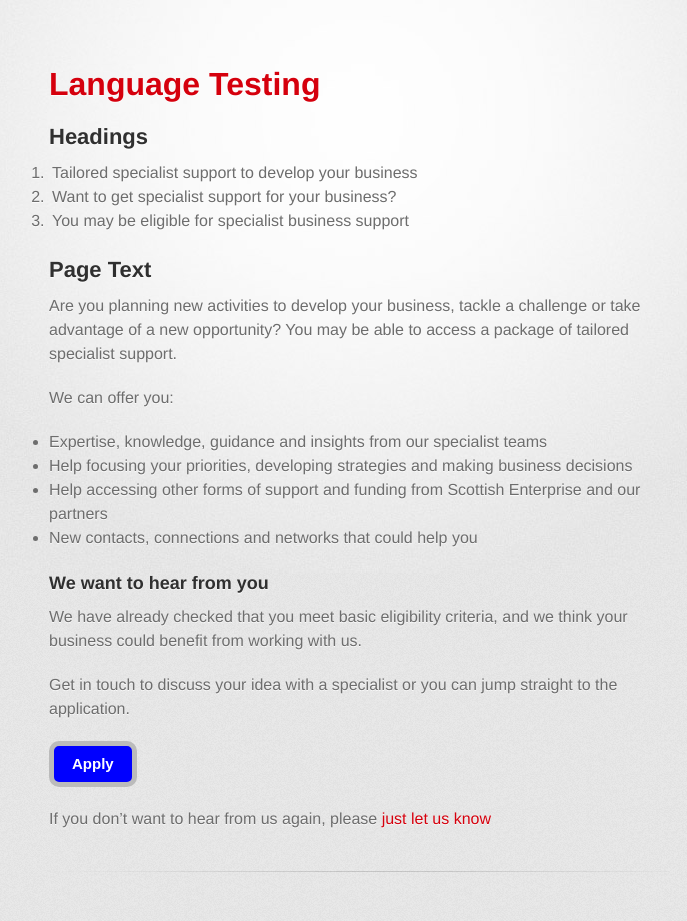
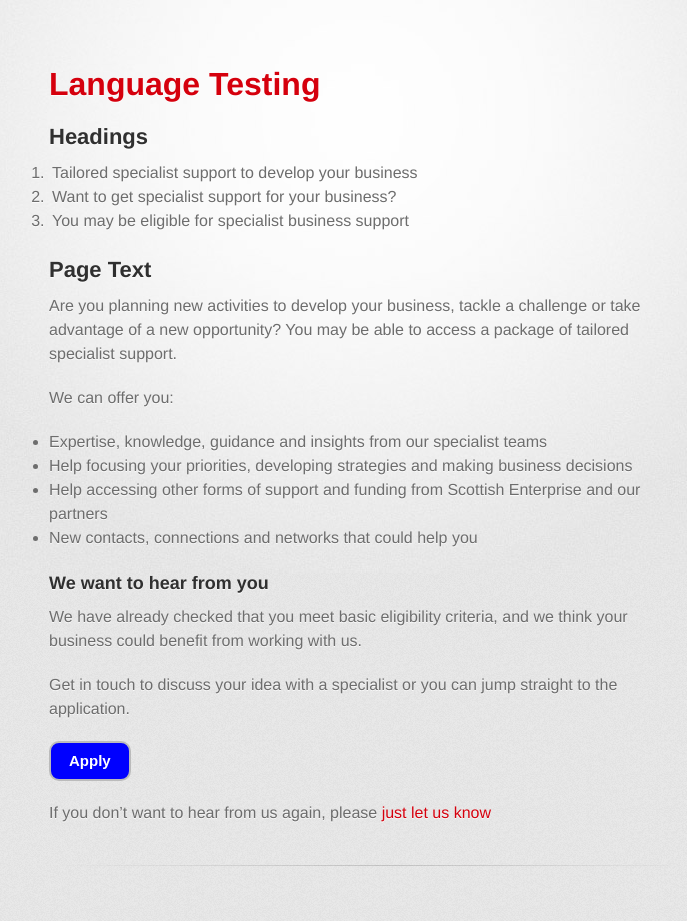
Before and after one commit to scotentSD/md, a Jekyll site: the page built from index.md, in a window 1280 px wide. Shown: the whole page, without its empty margins (281-968 px from the left). Built offline with Jekyll 4.4.1, drawn with Linux system fonts in a browser that asks for light colours; some web fonts are replaced; our own code applies the rules of GitHub Pages for plain Markdown files; the repository's description, which GitHub fills in, is left out.

Commit message:
Update jekyll-theme-tactile.scss
mk

```diff
--- a/_sass/jekyll-theme-tactile.scss
+++ b/_sass/jekyll-theme-tactile.scss
@@ -115,10 +115,10 @@ header h2 {
   line-height: 20px;
   color: #ffffff;
   background: #0000FF;
-  border-top: solid 5px #bbbbbb;
-  border-right: solid 5px #bbbbbb;
-  border-bottom: solid 5px #bbbbbb;
-  border-left: solid 5px #bbbbbb;
+  border-top: solid 2px #bbbbbb;
+  border-right: solid 2px #bbbbbb;
+  border-bottom: solid 2px #bbbbbb;
+  border-left: solid 2px #bbbbbb;
   border-radius: 8px;
   -moz-border-radius: 10px;
   -webkit-border-radius: 10px;
```
